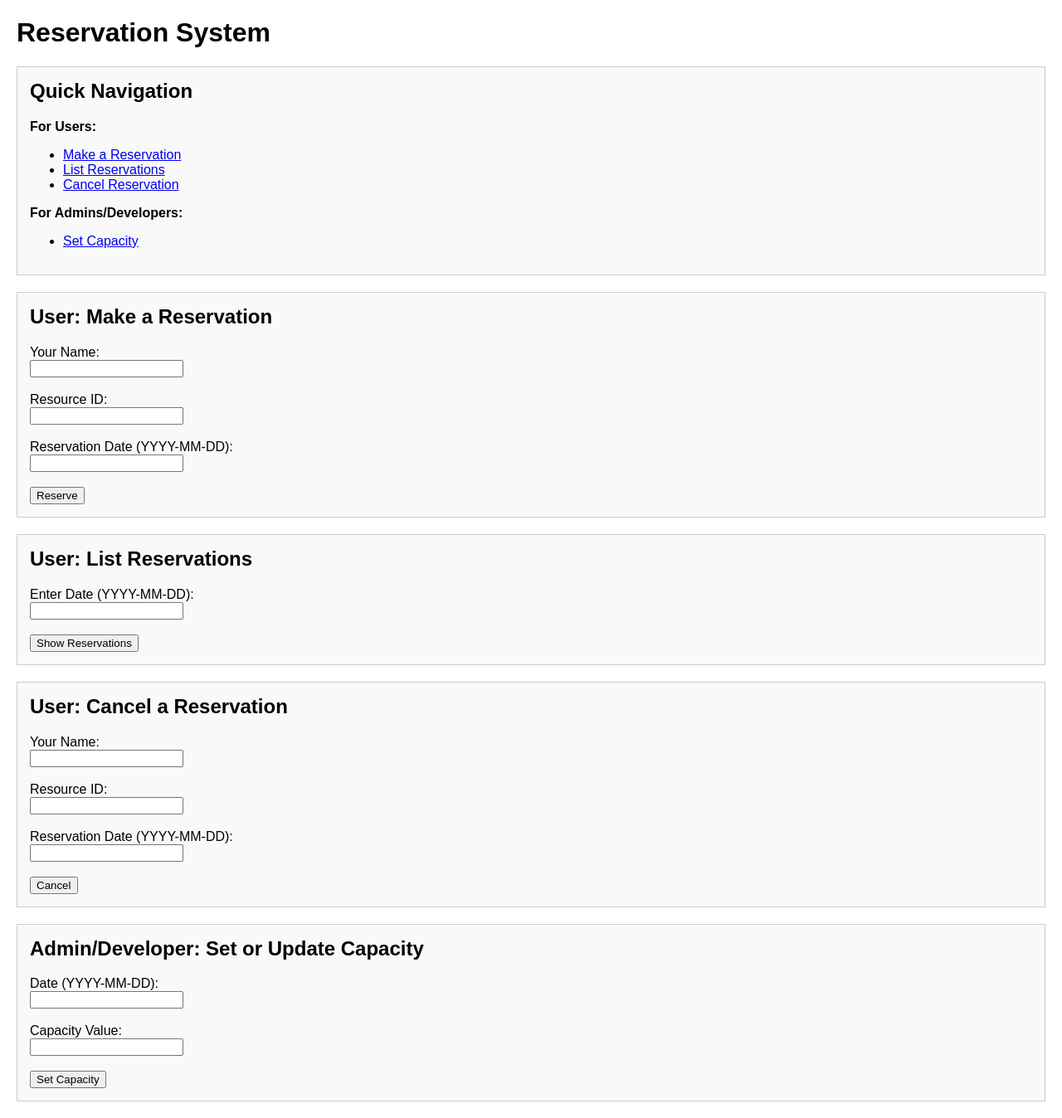
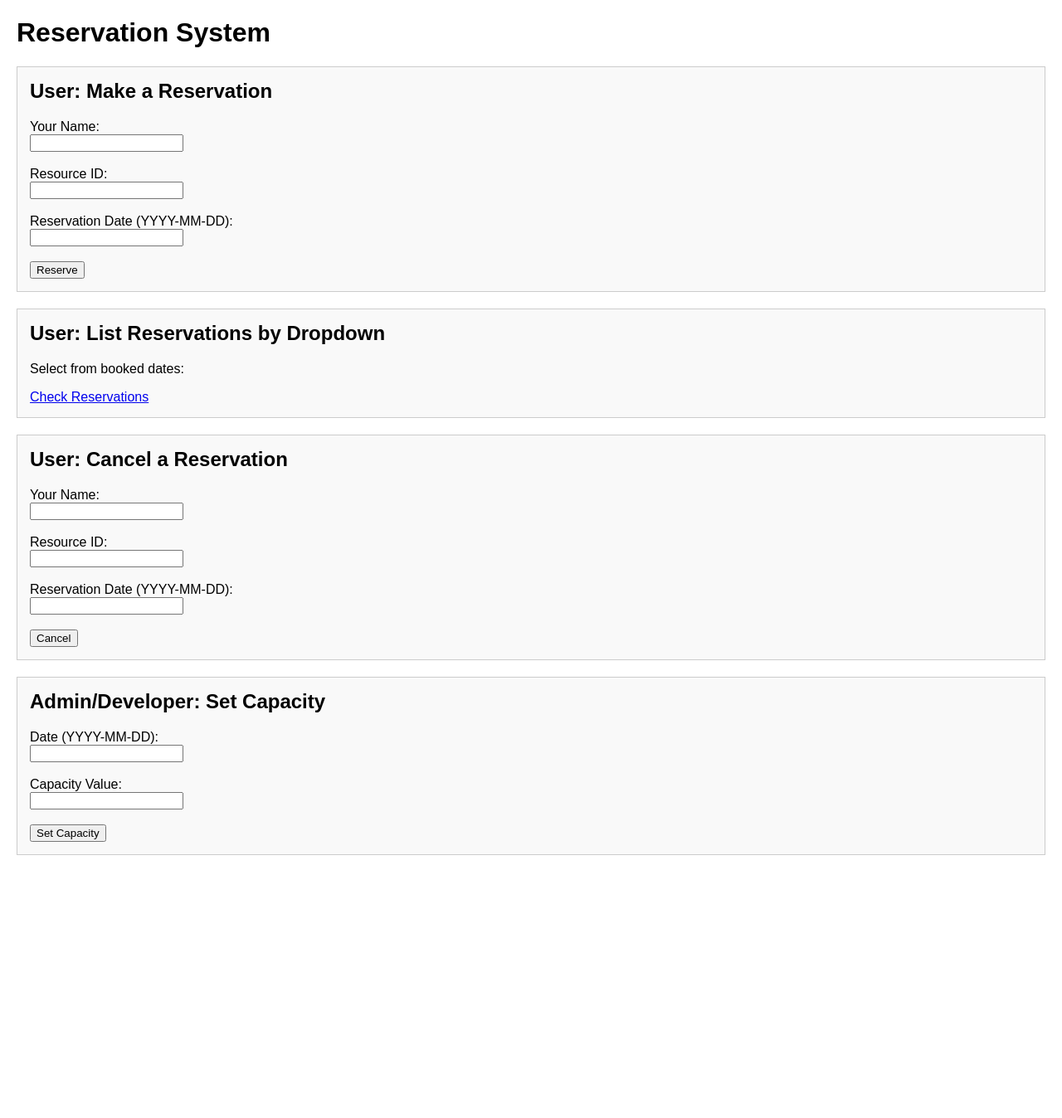
Before and after one commit to mershant/rservesys-oop, a Flask app: page / in a window 1280 px wide. Shown: the whole page at 83% size. After the commit the page ends 1031 px from the top, so only its background shows below. Run offline with Flask 3, Linux system fonts and the light colour scheme.

Commit message:
capacity display + reservation dropdown

```diff
--- a/app.py
+++ b/app.py
@@ -1,4 +1,4 @@
-from flask import Flask, request, render_template, redirect, url_for
+from flask import Flask, request, render_template
 from reservations import ReservationSystem
 
 app = Flask(__name__)
@@ -6,7 +6,6 @@ system = ReservationSystem()
 
 @app.route('/')
 def index():
-    # Show a form to make reservations
     return render_template('index.html')
 
 @app.route('/make_reservation', methods=['POST'])
@@ -14,23 +13,8 @@ def make_reservation():
     name = request.form.get('customerName')
     resource = request.form.get('resourceId')
     date_str = request.form.get('reservationDate')
-
     success, message = system.make_reservation(name, resource, date_str)
-    if success:
-        return render_template('success.html', message=message)
-    else:
-        return render_template('success.html', message=message)
-
-@app.route('/list_reservations', methods=['GET', 'POST'])
-def list_reservations():
-    if request.method == 'POST':
-        date_str = request.form.get('listDate')
-        reservations = system.list_reservations_for_date(date_str)
-        return render_template('reservations.html',
-                               date_str=date_str,
-                               reservations=reservations)
-    else:
-        return render_template('reservations.html', date_str=None, reservations=[])
+    return render_template('success.html', message=message)
 
 @app.route('/cancel_reservation', methods=['POST'])
 def cancel_reservation():
@@ -40,17 +24,31 @@ def cancel_reservation():
     success, message = system.cancel_reservation(name, resource, date_str)
     return render_template('success.html', message=message)
 
-@app.route('/capacity', methods=['GET', 'POST'])
+@app.route('/set_capacity', methods=['GET', 'POST'])
 def set_capacity():
     if request.method == 'POST':
         date_str = request.form.get('capacityDate')
-        capacity = int(request.form.get('capacityValue'))
-        system.set_capacity_for_date(date_str, capacity)
-        return render_template('success.html',
-                               message=f"Capacity for {date_str} set to {capacity}")
+        capacity_value = int(request.form.get('capacityValue'))
+        system.set_capacity_for_date(date_str, capacity_value)
+        return render_template('success.html', message=f"Capacity for {date_str} set to {capacity_value}")
     else:
         return render_template('capacity.html')
 
+@app.route('/list_reservations', methods=['GET', 'POST'])
+def list_reservations():
+    if request.method == 'POST':
+        chosen_date = request.form.get('selectedDate')
+        all_for_date = system.list_reservations_for_date(chosen_date)
+        # Get capacity for chosen_date; defaulting to 10 if not set
+        capacity = system.capacity_by_date.get(chosen_date, 10)
+        return render_template('reservations.html',
+                               date_str=chosen_date,
+                               reservations=all_for_date,
+                               capacity=capacity)
+    else:
+        date_keys = list(system.reservations_by_date.keys())
+        return render_template('list_dropdown.html', date_keys=date_keys)
+
+
 if __name__ == '__main__':
-    # Run the Flask application
     app.run(debug=True)
--- a/templates/index.html
+++ b/templates/index.html
@@ -4,7 +4,6 @@
   <meta charset="utf-8">
   <title>Reservation Home</title>
   <style>
-    /* Just a bit of styling to organize sections */
     body {
       font-family: Arial, sans-serif;
       margin: 20px;
@@ -23,72 +22,51 @@
 <body>
   <h1>Reservation System</h1>
 
-  <!-- Navigation Links -->
   <div class="portal-section">
-    <h2>Quick Navigation</h2>
-    <p><strong>For Users:</strong></p>
-    <ul>
-      <li><a href="#make-reservation">Make a Reservation</a></li>
-      <li><a href="#list-reservations">List Reservations</a></li>
-      <li><a href="#cancel-reservation">Cancel Reservation</a></li>
-    </ul>
-
-    <p><strong>For Admins/Developers:</strong></p>
-    <ul>
-      <li><a href="#set-capacity">Set Capacity</a></li>
-    </ul>
-  </div>
-
-  <!-- USER SECTIONS -->
-  <div class="portal-section" id="make-reservation">
     <h2>User: Make a Reservation</h2>
     <form action="{{ url_for('make_reservation') }}" method="POST">
-      <label for="customerName">Your Name:</label><br>
+      <label>Your Name:</label><br>
       <input type="text" name="customerName" required><br><br>
 
-      <label for="resourceId">Resource ID:</label><br>
+      <label>Resource ID:</label><br>
       <input type="text" name="resourceId" required><br><br>
 
-      <label for="reservationDate">Reservation Date (YYYY-MM-DD):</label><br>
+      <label>Reservation Date (YYYY-MM-DD):</label><br>
       <input type="text" name="reservationDate" required><br><br>
 
       <button type="submit">Reserve</button>
     </form>
   </div>
 
-  <div class="portal-section" id="list-reservations">
-    <h2>User: List Reservations</h2>
-    <form action="{{ url_for('list_reservations') }}" method="POST">
-      <label for="listDate">Enter Date (YYYY-MM-DD):</label><br>
-      <input type="text" name="listDate" required><br><br>
-      <button type="submit">Show Reservations</button>
-    </form>
+  <div class="portal-section">
+    <h2>User: List Reservations by Dropdown</h2>
+    <p>Select from booked dates:</p>
+    <a href="{{ url_for('list_reservations') }}">Check Reservations</a>
   </div>
 
-  <div class="portal-section" id="cancel-reservation">
+  <div class="portal-section">
     <h2>User: Cancel a Reservation</h2>
     <form action="{{ url_for('cancel_reservation') }}" method="POST">
-      <label for="cancelName">Your Name:</label><br>
+      <label>Your Name:</label><br>
       <input type="text" name="cancelName" required><br><br>
 
-      <label for="cancelResource">Resource ID:</label><br>
+      <label>Resource ID:</label><br>
       <input type="text" name="cancelResource" required><br><br>
 
-      <label for="cancelDate">Reservation Date (YYYY-MM-DD):</label><br>
+      <label>Reservation Date (YYYY-MM-DD):</label><br>
       <input type="text" name="cancelDate" required><br><br>
 
       <button type="submit">Cancel</button>
     </form>
   </div>
 
-  <!-- DEVELOPER SECTION -->
-  <div class="portal-section" id="set-capacity">
-    <h2>Admin/Developer: Set or Update Capacity</h2>
+  <div class="portal-section">
+    <h2>Admin/Developer: Set Capacity</h2>
     <form action="{{ url_for('set_capacity') }}" method="POST">
-      <label for="capacityDate">Date (YYYY-MM-DD):</label><br>
+      <label>Date (YYYY-MM-DD):</label><br>
       <input type="text" name="capacityDate" required><br><br>
 
-      <label for="capacityValue">Capacity Value:</label><br>
+      <label>Capacity Value:</label><br>
       <input type="number" name="capacityValue" required><br><br>
 
       <button type="submit">Set Capacity</button>
```
Also changed, not shown: reservations.py (+5 -11 lines), templates/capacity.html (+4 -4 lines), templates/list_dropdown.html (added, +25 -0 lines), templates/reservations.html (+8 -5 lines), templates/success.html (line endings or trailing spaces).
